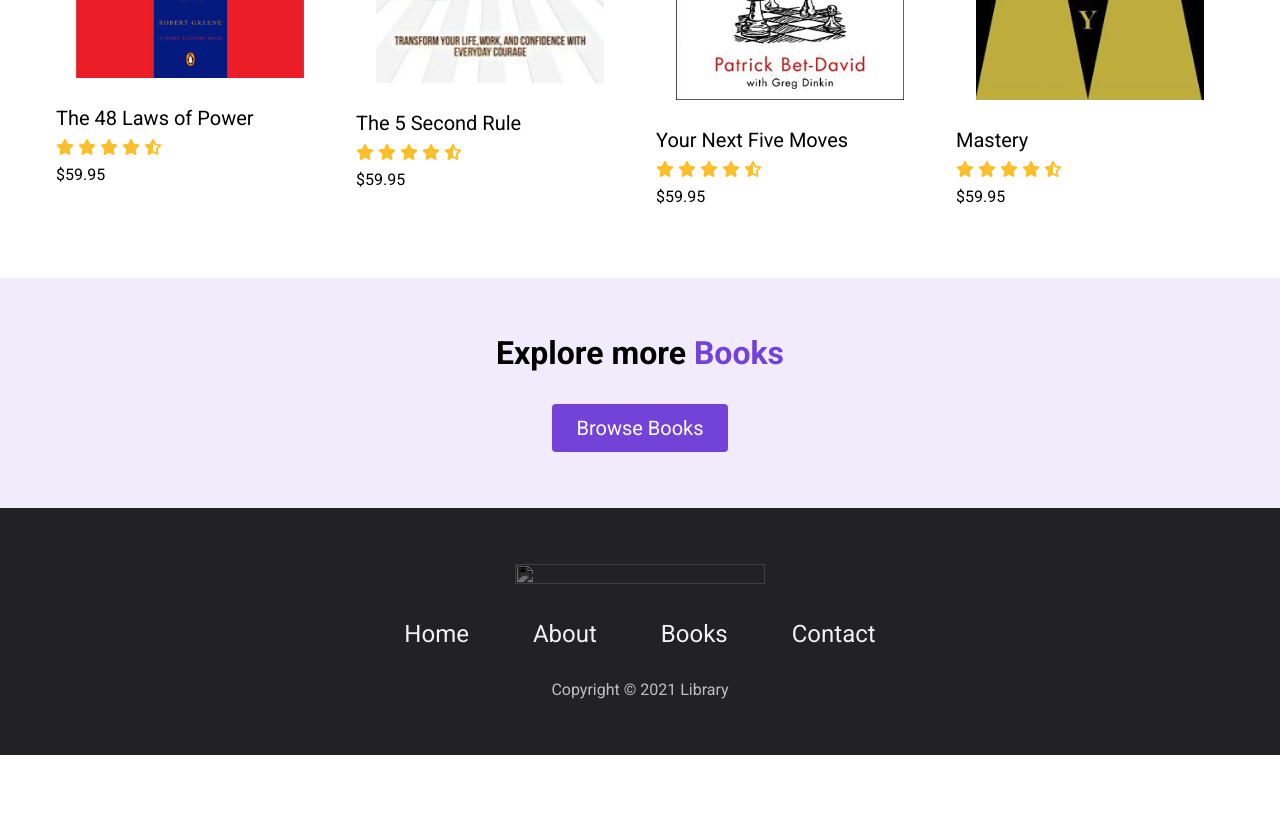
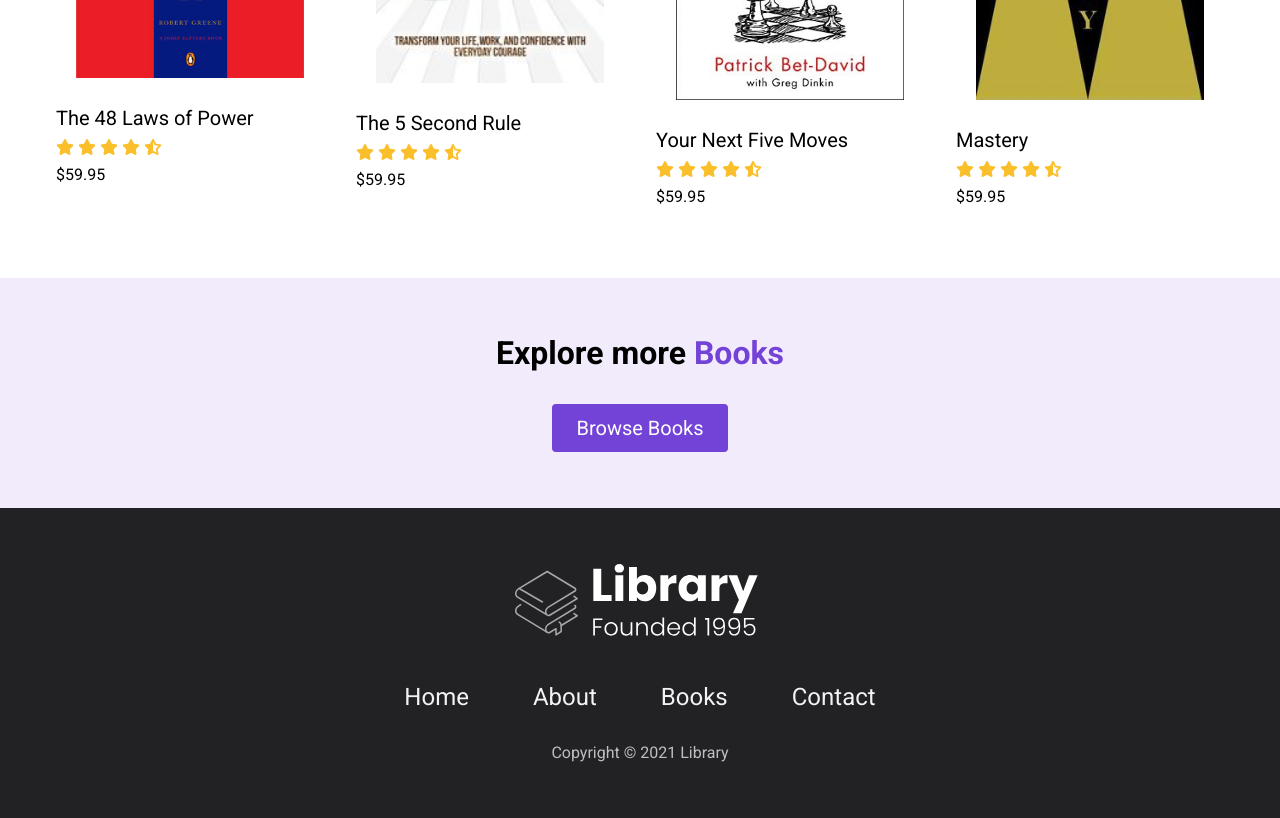
Before and after one commit to Regan-Johnson-dv/fes-library, a plain HTML site: page index.html in a window 1280 px wide. Shown: the part 2949-3767 px from the top of the page. Before the commit the page ends 3704 px from the top, so only its background shows below. Drawn offline with Linux system fonts and the light colour scheme; the site is published under a folder, as on GitHub Pages, so addresses that start at the root find nothing.

Commit message:
fix:footer logo

```diff
--- a/index.html
+++ b/index.html
@@ -341,7 +341,7 @@
           <div class="row">
             <a href="#">
             <figure class="logo__footer">
-              <img class="footer__img" src="/assets/Library.svg" alt="">
+              <img class="footer__img" src="./assets/Library.svg" alt="">
             </figure>
             </a>
             <div class="footer__list">
```
